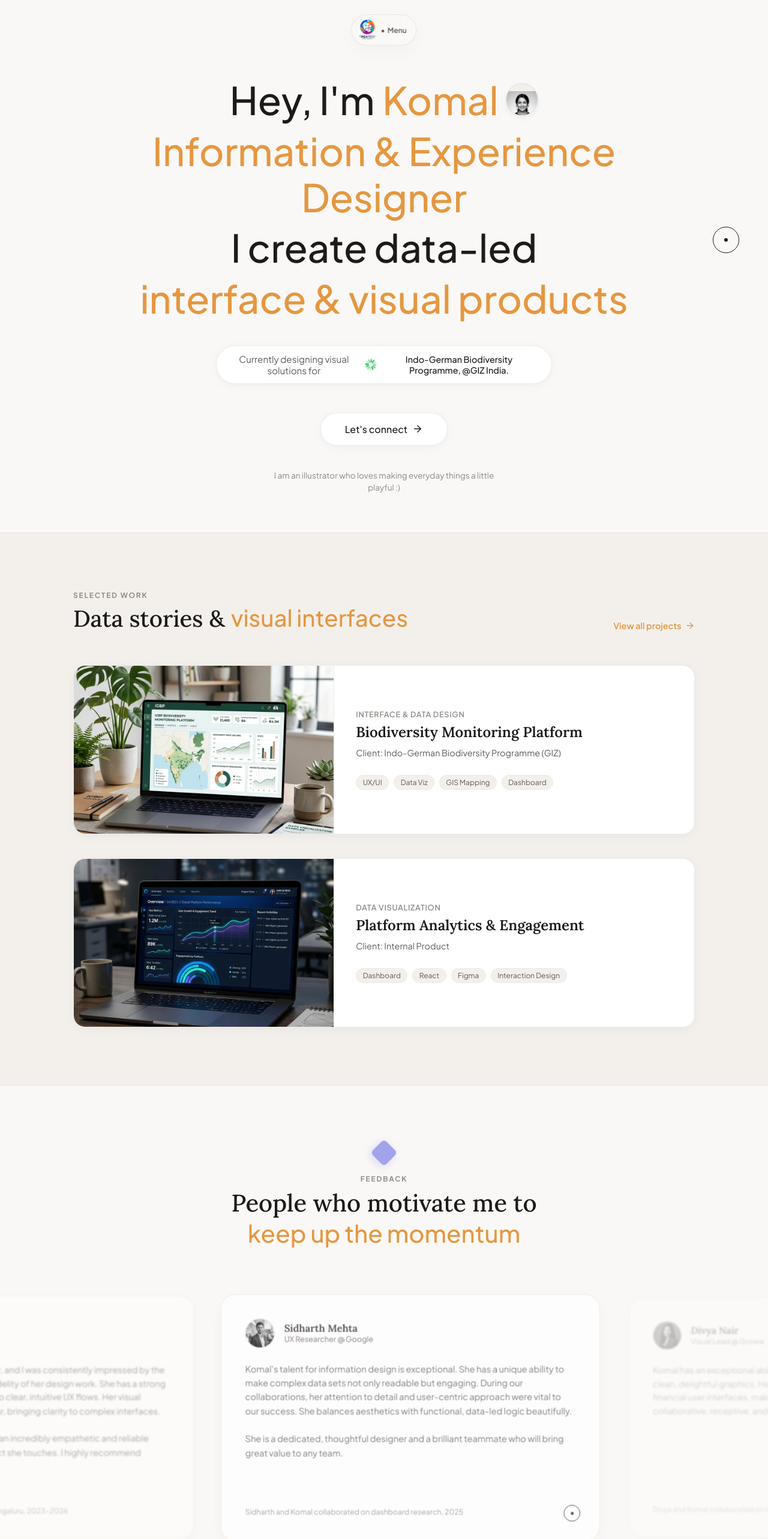
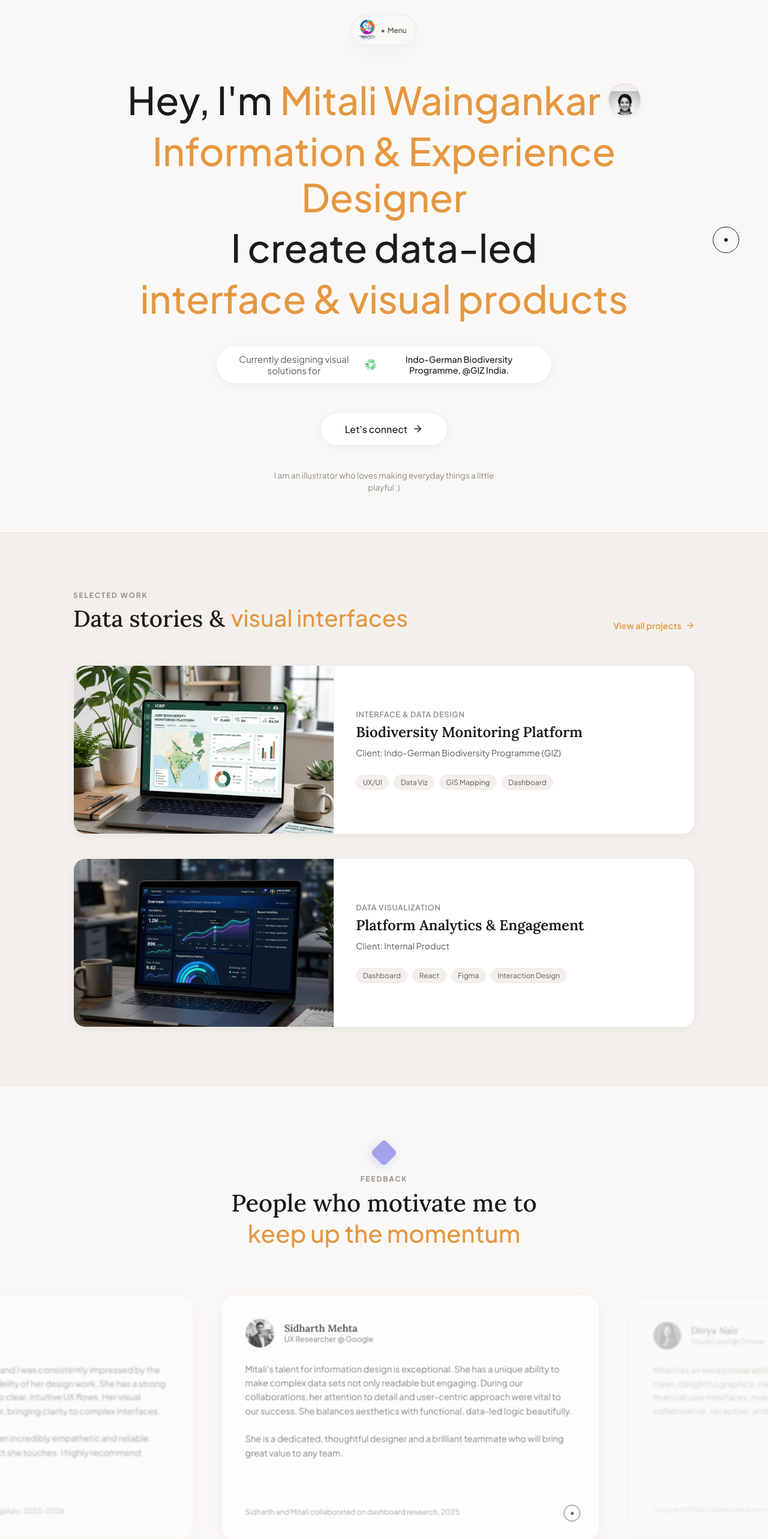
Before and after one commit to MohishPadave/mitali, a React (Vite) app: page / in a window 1280 px wide. Shown: the top 2566 px of the page at 60% size. Built offline with nearby package versions, Linux system fonts and the light colour scheme.

Commit message:
Rename developer profile from Komal to Mitali Waingankar

```diff
--- a/index.html
+++ b/index.html
@@ -4,10 +4,10 @@
     <meta charset="UTF-8" />
     <link rel="icon" type="image/svg+xml" href="/favicon.svg" />
     <meta name="viewport" content="width=device-width, initial-scale=1.0" />
-    <title>Komal | Information &amp; Experience Designer</title>
-    <meta name="description" content="Portfolio of Komal, an Information &amp; Experience Designer specializing in data-led interfaces, visual storytelling, and playful products." />
-    <meta name="keywords" content="Information Design, Interface Design, UX UI, Data Visualization, GIZ India, NID, Portfolio, Komal" />
-    <meta name="author" content="Komal" />
+    <title>Mitali Waingankar | Business &amp; Data Analyst</title>
+    <meta name="description" content="Portfolio of Mitali Waingankar, an aspiring Business &amp; Data Analyst passionate about dashboards, Python scripting, database querying, and data storytelling." />
+    <meta name="keywords" content="Business Analyst, Data Analyst, Power BI, Tableau, Advanced Excel, Python, SQL, Portfolio, Mitali Waingankar" />
+    <meta name="author" content="Mitali Waingankar" />
   </head>
   <body>
     <div id="root"></div>
--- a/src/components/Footer.jsx
+++ b/src/components/Footer.jsx
@@ -179,7 +179,7 @@ export default function Footer({ onConnectClick }) {
           >
             <img
               src={komalPortrait}
-              alt="Komal"
+              alt="Mitali"
               style={{
                 width: '100%',
                 height: '100%',
@@ -191,7 +191,7 @@ export default function Footer({ onConnectClick }) {
 
           <div>
             <h3 style={{ fontSize: '1.25rem', fontWeight: 600, color: 'var(--text-primary)', marginBottom: '0.25rem' }}>
-              Komal
+              Mitali Waingankar
             </h3>
             <p style={{ fontSize: '0.9rem', color: 'var(--text-secondary)' }}>
               Information & Experience Designer | MDes @NID
@@ -280,7 +280,7 @@ export default function Footer({ onConnectClick }) {
             color: 'var(--text-tertiary)'
           }}
         >
-          <span>komalmor.framer.website</span>
+          <span>mitaliwaingankar.website</span>
           <span>Built with a glass of VitD & React + Framer Motion</span>
           <span>All rights reserved, ©2026</span>
         </div>
--- a/src/pages/About.jsx
+++ b/src/pages/About.jsx
@@ -86,7 +86,7 @@ export default function About() {
             >
               <img
                 src={komalPortrait}
-                alt="Komal Profile"
+                alt="Mitali Profile"
                 style={{
                   width: '100%',
                   height: '100%',
--- a/src/pages/Contact.jsx
+++ b/src/pages/Contact.jsx
@@ -9,7 +9,7 @@ export default function Contact() {
   const [submitStatus, setSubmitStatus] = useState(null); // 'success' or null
   const [localTime, setLocalTime] = useState('');
 
-  // Live local clock in Komal's timezone (India GMT +5:30)
+  // Live local clock in Mitali's timezone (India GMT +5:30)
   useEffect(() => {
     const updateClock = () => {
       const options = {
@@ -179,7 +179,7 @@ export default function Contact() {
                     Message Sent Successfully!
                   </h3>
                   <p style={{ color: 'var(--text-secondary)', fontSize: '0.925rem', lineHeight: 1.6, maxWidth: '320px', marginBottom: '2rem' }}>
-                    Thank you for reaching out! Komal has received your details and will get back to you within 24 hours.
+                    Thank you for reaching out! Mitali has received your details and will get back to you within 24 hours.
                   </p>
                   <button
                     onClick={() => setSubmitStatus(null)}
--- a/src/pages/Home.jsx
+++ b/src/pages/Home.jsx
@@ -58,48 +58,48 @@ export default function Home({ setActivePage }) {
       id: 'anusha',
       name: 'Anusha Tripathi',
       role: 'Product Designer-I @ Meesho',
-      text: 'Komal is an incredible problem-solver with a strong human-centered approach. She dives deep into understanding real user problems and consistently brings valuable insights to the table. She is thoughtful and empathetic, and balances aesthetics with strong functionality and attention to detail.\n\nShe is also a reliable and generous collaborator, always adding depth and clarity to team projects. During our time at NID, I had the privilege of closely witnessing her growth as a designer, and I truly believe she would be a valuable addition to any design team, both as a sharp thinker and a reliable teammate.',
-      subtext: 'Anusha and Komal studied together @NID Bengaluru, 2023-2026',
+      text: 'Mitali is an incredible problem-solver with a strong human-centered approach. She dives deep into understanding real user problems and consistently brings valuable insights to the table. She is thoughtful and empathetic, and balances aesthetics with strong functionality and attention to detail.\n\nShe is also a reliable and generous collaborator, always adding depth and clarity to team projects. During our time at NID, I had the privilege of closely witnessing her growth as a designer, and I truly believe she would be a valuable addition to any design team, both as a sharp thinker and a reliable teammate.',
+      subtext: 'Anusha and Mitali studied together @NID Bengaluru, 2023-2026',
       image: anushaPortrait,
     },
     {
       id: 'rashmi',
       name: 'Rashmi Bhardwaj',
       role: 'Designer @ SAP',
-      text: 'I worked with Komal as a peer designer, and I was consistently impressed by the depth of her critical thinking and the fidelity of her design work. She has a strong ability to translate research insights into clear, intuitive UX flows. Her visual prototyping skills stand out in particular, bringing clarity to complex interfaces.\n\nBeyond her technical strengths, she is an incredibly empathetic and reliable collaborator who elevates every project she touches. I highly recommend working with her!',
-      subtext: 'Rashmi and Komal studied together @NID Bengaluru, 2023-2026',
+      text: 'I worked with Mitali as a peer designer, and I was consistently impressed by the depth of her critical thinking and the fidelity of her design work. She has a strong ability to translate research insights into clear, intuitive UX flows. Her visual prototyping skills stand out in particular, bringing clarity to complex interfaces.\n\nBeyond her technical strengths, she is an incredibly empathetic and reliable collaborator who elevates every project she touches. I highly recommend working with her!',
+      subtext: 'Rashmi and Mitali studied together @NID Bengaluru, 2023-2026',
       image: rashmiPortrait,
     },
     {
       id: 'sidharth',
       name: 'Sidharth Mehta',
       role: 'UX Researcher @ Google',
-      text: "Komal's talent for information design is exceptional. She has a unique ability to make complex data sets not only readable but engaging. During our collaborations, her attention to detail and user-centric approach were vital to our success. She balances aesthetics with functional, data-led logic beautifully.\n\nShe is a dedicated, thoughtful designer and a brilliant teammate who will bring great value to any team.",
-      subtext: 'Sidharth and Komal collaborated on dashboard research, 2025',
+      text: "Mitali's talent for information design is exceptional. She has a unique ability to make complex data sets not only readable but engaging. During our collaborations, her attention to detail and user-centric approach were vital to our success. She balances aesthetics with functional, data-led logic beautifully.\n\nShe is a dedicated, thoughtful designer and a brilliant teammate who will bring great value to any team.",
+      subtext: 'Sidharth and Mitali collaborated on dashboard research, 2025',
       image: sidharthPortrait,
     },
     {
       id: 'divya',
       name: 'Divya Nair',
       role: 'Visual Lead @ Groww',
-      text: 'Komal has an exceptional ability to synthesize complex operational data into clean, delightful graphics. Her illustrations bring a warm, human touch to our financial user interfaces, making data interpretation natural and engaging. She is collaborative, receptive, and very detail-oriented.',
-      subtext: 'Divya and Komal collaborated on interactive branding, 2024',
+      text: 'Mitali has an exceptional ability to synthesize complex operational data into clean, delightful graphics. Her illustrations bring a warm, human touch to our financial user interfaces, making data interpretation natural and engaging. She is collaborative, receptive, and very detail-oriented.',
+      subtext: 'Divya and Mitali collaborated on interactive branding, 2024',
       image: anushaPortrait,
     },
     {
       id: 'kabir',
       name: 'Kabir Verma',
       role: 'Interaction Designer @ Razorpay',
-      text: 'Working with Komal on dashboard visual designs was an absolute pleasure. She brings a rare combination of visual mastery and logical mapping. She is structured, fast, and constantly pushes the boundaries of clean interface design. Her NID training shows in her strong foundational skills.',
-      subtext: 'Kabir and Komal designed merchant analytical layouts, 2024-2025',
+      text: 'Working with Mitali on dashboard visual designs was an absolute pleasure. She brings a rare combination of visual mastery and logical mapping. She is structured, fast, and constantly pushes the boundaries of clean interface design. Her NID training shows in her strong foundational skills.',
+      subtext: 'Kabir and Mitali designed merchant analytical layouts, 2024-2025',
       image: sidharthPortrait,
     },
     {
       id: 'priya',
       name: 'Priya Iyer',
       role: 'UX Designer @ CRED',
-      text: 'Komal excels at bringing a playful yet highly polished design language to digital products. Her attention to micro-animations, layout consistency, and typography makes her work feel incredibly premium. She is an invaluable asset to any experience design team.',
-      subtext: 'Priya and Komal worked on gamified payment widgets, 2025',
+      text: 'Mitali excels at bringing a playful yet highly polished design language to digital products. Her attention to micro-animations, layout consistency, and typography makes her work feel incredibly premium. She is an invaluable asset to any experience design team.',
+      subtext: 'Priya and Mitali worked on gamified payment widgets, 2025',
       image: rashmiPortrait,
     }
   ];
@@ -191,10 +191,10 @@ export default function Home({ setActivePage }) {
               gap: '0.5rem',
             }}
           >
-            {/* Row 1: Hey, I'm Komal [Avatar] */}
+            {/* Row 1: Hey, I'm Mitali Waingankar [Avatar] */}
             <div style={{ display: 'flex', alignItems: 'center', justifyContent: 'center', gap: '0.8rem', flexWrap: 'wrap' }}>
               <span>Hey, I'm</span>
-              <span className="text-orange">Komal</span>
+              <span className="text-orange">Mitali Waingankar</span>
 
               {/* B&W avatar nestled in text */}
               <motion.div
@@ -214,7 +214,7 @@ export default function Home({ setActivePage }) {
               >
                 <img
                   src={komalPortrait}
-                  alt="Komal"
+                  alt="Mitali"
                   style={{ width: '100%', height: '100%', objectFit: 'cover', filter: 'grayscale(100%) contrast(1.05)' }}
                 />
               </motion.div>
```
